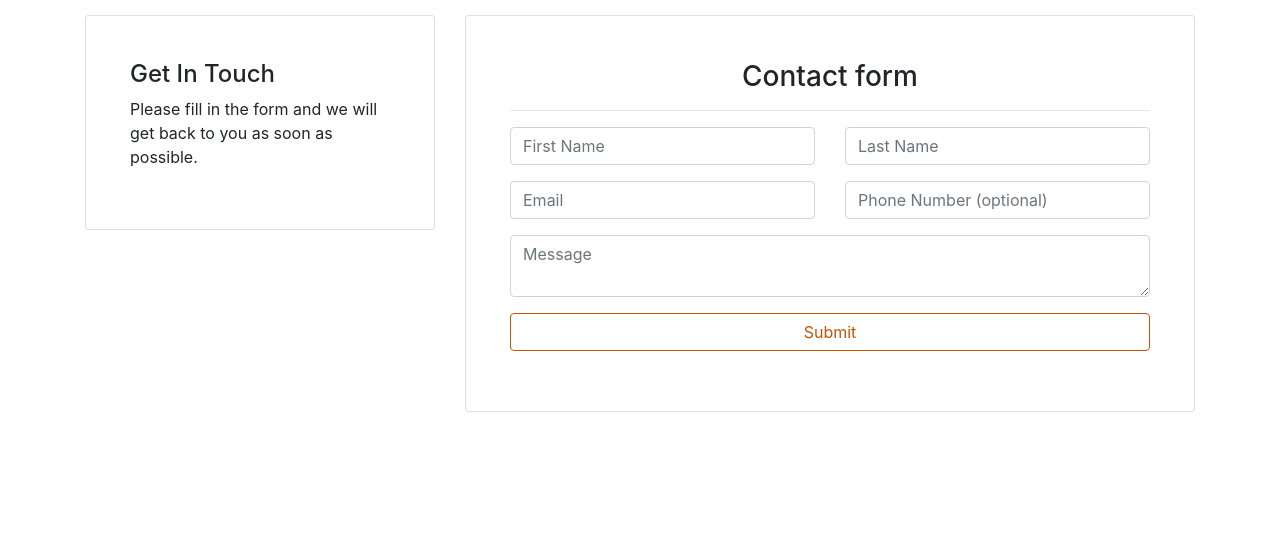
After one commit to bahij-youssef/nubian_quest, a Django app: template templates/contacts/contact.html in a window 1280 px wide. The commit adds this page. Shown: the part 257-800 px from the top of the page. Run offline with Django 3.2, Linux system fonts and the light colour scheme; the template is opened without the code that fills it, so the values that code supplies are empty; some libraries are stand-ins or nearby versions.

Commit message:
Updated contacts app, contact form now works as intended: client-side validation as well as server-side validation. Once the form is validated it sends an email notification to website owner.

```diff
--- a/contacts/models.py
+++ b/contacts/models.py
@@ -5,7 +5,7 @@ from datetime import datetime
 class Contact(models.Model):
     first_name = models.CharField(max_length=100)
     last_name = models.CharField(max_length=100)
-    email = models.CharField(max_length=200)
+    email = models.EmailField(max_length=200)
     phone_number = models.CharField(max_length=100, blank=True)
     message = models.TextField()
     contact_date = models.DateTimeField(default=datetime.now)
--- /dev/null
+++ b/templates/contacts/contact.html
@@ -0,0 +1,88 @@
+{% extends 'base.html' %}
+
+{% block title %}Contact{% endblock %}
+
+{% block content %}
+
+<!-- PAGE HEADER -->
+<header id="page-header">
+  <div class="container">
+    <div class="row">
+      <div class="col-md-6 m-auto text-center">
+        <h1>Contact Us</h1>
+        <p></p>
+      </div>
+    </div>
+  </div>
+</header>
+
+<!-- CONTACT SECTION -->
+<section id="contact" class="py-3">
+  <div class="container">
+    <div class="row">
+      <div class="col-md-4">
+        <div class="card p-4">
+          <div class="card-body">
+            <h4>Get In Touch</h4>
+            <p>Please fill in the form and we will get back to you as soon as possible.</p>
+            <!-- <h4>Address</h4>
+            <p></p>
+            <h4>Email</h4>
+            <p></p>
+            <h4>Phone</h4>
+            <p></p> -->
+          </div>
+        </div>
+      </div>
+      <div class="col-md-8">
+        <div class="card p-4">
+          <div class="card-body">
+            <h3 class="text-center">Contact form</h3>
+            <hr>
+            <form action="{% url 'contact' %}" method="POST">
+            {% csrf_token %}
+            <div class="row">
+              <div class="col-md-6">
+                <div class="form-group">
+                  <input type="text" class="form-control" placeholder="First Name" name="first_name" required>
+                </div>
+              </div>
+              <div class="col-md-6">
+                <div class="form-group">
+                  <input type="text" class="form-control" placeholder="Last Name" name="last_name" required>
+                </div>
+              </div>
+              <div class="col-md-6">
+                <div class="form-group">
+                  <input type="email" class="form-control" placeholder="Email" name="email" required>
+                </div>
+              </div>
+              <div class="col-md-6">
+                <div class="form-group">
+                  <input type="text" class="form-control" placeholder="Phone Number (optional)" name="phone_number">
+                </div>
+              </div>
+            </div>
+            <div class="row">
+              <div class="col-md-12">
+                <div class="form-group">
+                  <textarea class="form-control" placeholder="Message" name="message" required></textarea>
+                </div>
+              </div>
+              <div class="col-md-12">
+                <div class="form-group">
+                  <input type="submit" value="Submit" class="btn btn-outline-danger btn-block">
+                </div>
+              </div>
+              </form>
+            </div>
+          </div>
+        </div>
+      </div>
+    </div>
+  </div>
+</section>
+
+{% endblock %}
+
+{% block footer %} {% endblock %}
--- a/templates/pages/index.html
+++ b/templates/pages/index.html
@@ -13,7 +13,7 @@
             Nubian Quest
           </h1>
           <p class="lead">Follow John Baverbrook on his epic adventure...</p>
-          <a href="#" class="btn btn-outline-danger btn-lg text-white">
+          <a href=" https://www.amazon.co.uk/Nubian-Quest-Nigran-Chronicles-Book-ebook/dp/B07KNC44H3/ref=mp_s_a_1_1?ie=UTF8&qid=1542921289&sr=8-1&pi=AC_SX236_SY340_QL65&keywords=nubian+quest&dpPl=1&dpID=41puYzj3TUL&ref=plSrch" target="blank" class="btn btn-danger btn-lg text-white">
             <i class="fas fa-arrow-right"></i> Buy It Now
           </a>
         </div>
@@ -36,7 +36,7 @@
         <form class="form-inline justify-content-center">
           <input type="text" class="form-control mb-2 mr-2" placeholder="Full Name">
           <input type="text" class="form-control mb-2 mr-2" placeholder="Email">
-          <button class="btn btn-primary mb-2">Submit</button>
+          <button class="btn btn-danger mb-2">Submit</button>
         </form>
       </div>
     </div>
```
Also changed, not shown: contacts/forms.py (added, +16 -0 lines), contacts/views.py (+35 -17 lines), nubian_quest/settings.py (+11 -0 lines), templates/contacts/contact2.html (renamed from templates/pages/contact.html, +6 -5 lines), contacts/migrations/0002_auto_20181127_1622.py (added), templates/contacts/contact_submitted.html (renamed from templates/pages/contact_submitted.html).
